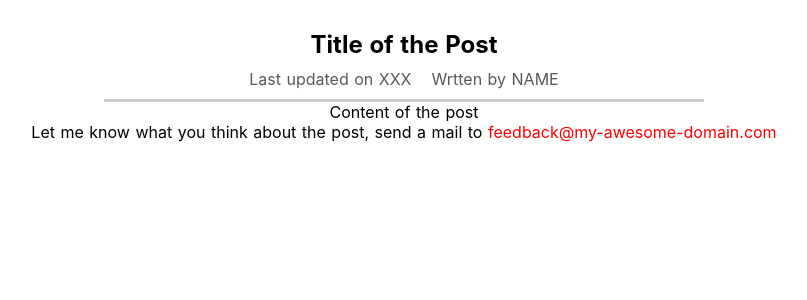
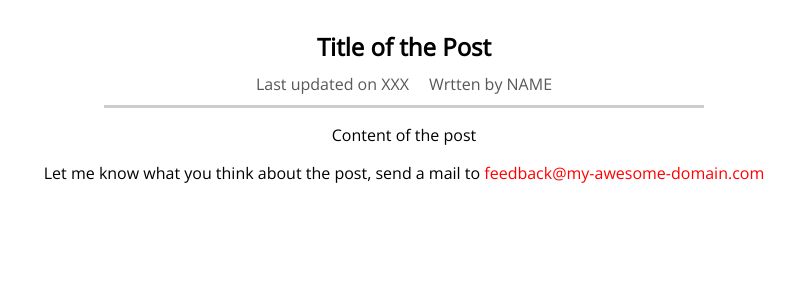
Before and after one commit to DasolPark/Max_NuxtJS_Blogs, a Nuxt app: page /posts/1 in a window 1280 px wide. Shown: the top 300 px of the page, without its empty margins (236-1043 px from the left). Built offline with nearby package versions, Linux system fonts and the light colour scheme.

Commit message:
27. Adding External Fonts

```diff
--- a/layouts/default.vue
+++ b/layouts/default.vue
@@ -5,58 +5,11 @@
 </template>
 
 <style>
-html {
-  font-family:
-    'Source Sans Pro',
-    -apple-system,
-    BlinkMacSystemFont,
-    'Segoe UI',
-    Roboto,
-    'Helvetica Neue',
-    Arial,
-    sans-serif;
-  font-size: 16px;
-  word-spacing: 1px;
-  -ms-text-size-adjust: 100%;
-  -webkit-text-size-adjust: 100%;
-  -moz-osx-font-smoothing: grayscale;
-  -webkit-font-smoothing: antialiased;
-  box-sizing: border-box;
+html{
+  font-family: 'Open Sans', sans-serif;
 }
 
-*,
-*::before,
-*::after {
-  box-sizing: border-box;
-  margin: 0;
-}
-
-.button--green {
-  display: inline-block;
-  border-radius: 4px;
-  border: 1px solid #3b8070;
-  color: #3b8070;
-  text-decoration: none;
-  padding: 10px 30px;
-}
-
-.button--green:hover {
-  color: #fff;
-  background-color: #3b8070;
-}
-
-.button--grey {
-  display: inline-block;
-  border-radius: 4px;
-  border: 1px solid #35495e;
-  color: #35495e;
-  text-decoration: none;
-  padding: 10px 30px;
-  margin-left: 15px;
-}
-
-.button--grey:hover {
-  color: #fff;
-  background-color: #35495e;
+body{
+  margin:0;
 }
 </style>
--- a/nuxt.config.js
+++ b/nuxt.config.js
@@ -8,7 +8,8 @@
       { hid: 'description', name: 'description', content: '' }
     ],
     link: [
-      { rel: 'icon', type: 'image/x-icon', href: '/favicon.ico' }
+      { rel: 'icon', type: 'image/x-icon', href: '/favicon.ico' },
+      { rel: 'stylesheet', href: 'https://fonts.googleapis.com/css2?family=Open+Sans&display=swap' },
     ]
   },
 
```
